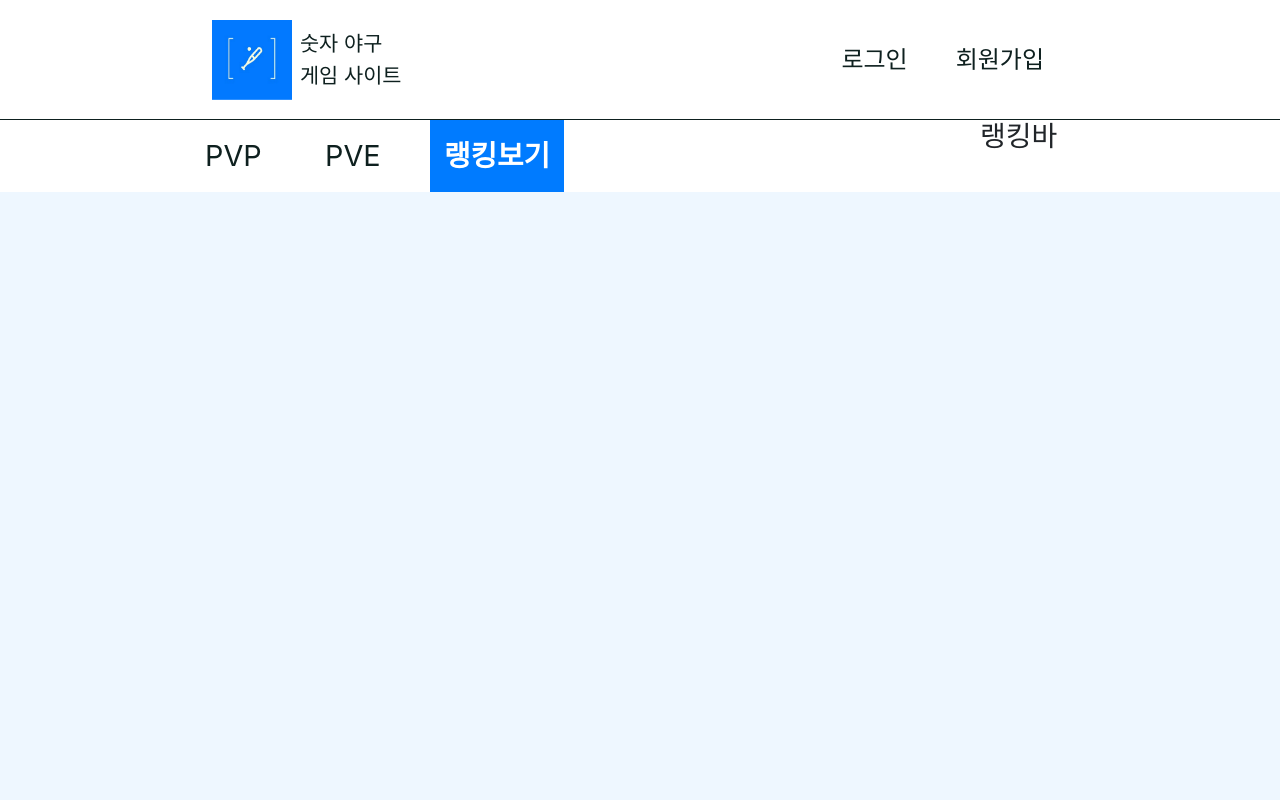
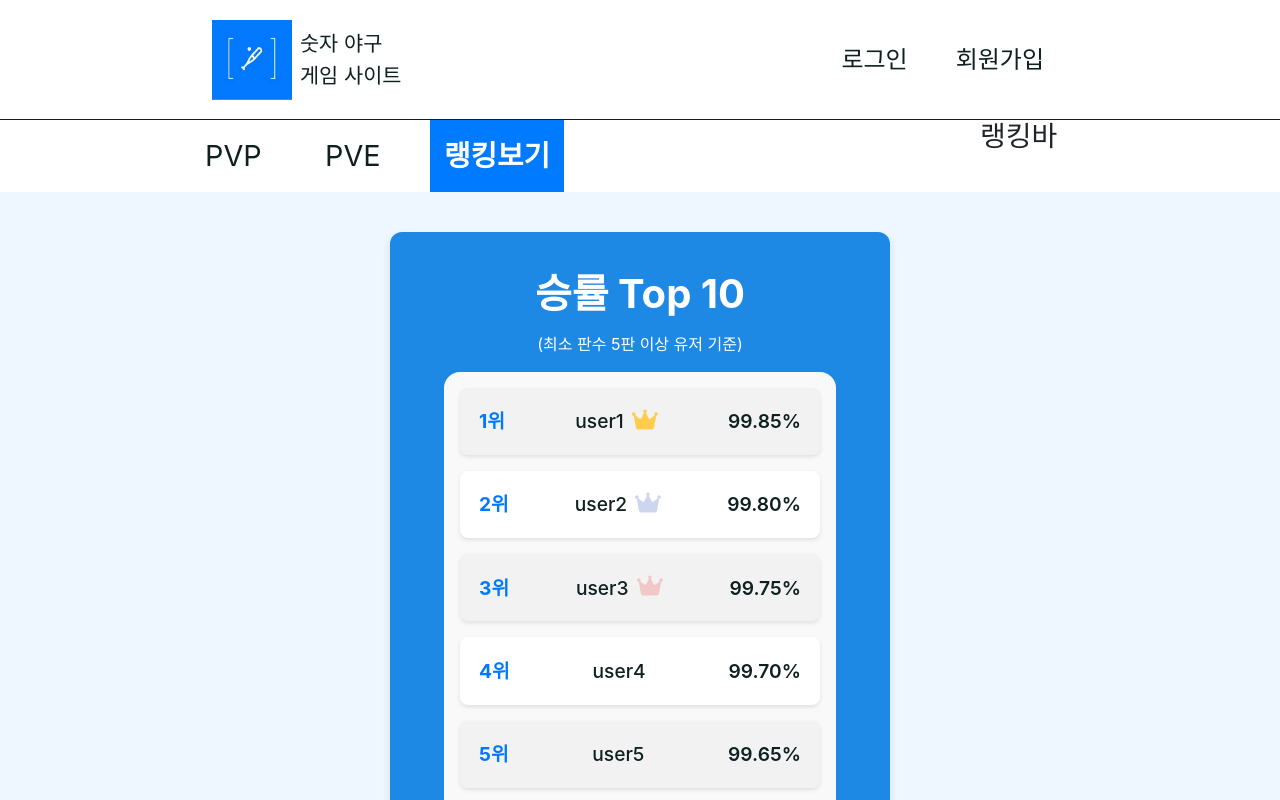
Before and after one commit to playful-study/web-baseball-game, a React (Create React App) app in the folder front/baseball/: page /lobby/ranking in a window 1280 px wide. Shown: the top 800 px of the page. Built offline with nearby package versions, Linux system fonts and the light colour scheme; the HTML template or start-up script is replaced by a standard one.

Commit message:
style: 랭킹 조회 화면 추가

```diff
--- a/front/baseball/src/component/layout/LobbyLayout.jsx
+++ b/front/baseball/src/component/layout/LobbyLayout.jsx
@@ -3,6 +3,7 @@ import styled from "styled-components";
 import { Route, Routes } from 'react-router-dom';
 import PvpLobby from '../pvp/PvpLobby';
 import PveLobby from '../pve/PveLobby';
+import RankingContainer from '../ranking/RankingContainer';
 
 const StyledLobbyLayout = styled.div`
   display: flex;
@@ -19,6 +20,7 @@ const LobbyLayout = () => {
         <Routes>
             <Route path='/pvp' element={<PvpLobby/>}/>
             <Route path='/pve' element={<PveLobby/>}/>
+            <Route path='ranking' element={<RankingContainer/>}/>
         </Routes>
     </StyledLobbyLayout>
   )
--- a/front/baseball/src/component/layout/TotalLayout.jsx
+++ b/front/baseball/src/component/layout/TotalLayout.jsx
@@ -7,6 +7,7 @@ import { Route, Routes } from 'react-router-dom';
 import GameLayout from './GameLayout';
 import LinkNavbar from '../navbar/LinkNavbar';
 import LobbyLayout from './LobbyLayout';
+import ErrorContainer from '../error/ErrorContainer';
 
 
 const StyledLayout = styled.div`
@@ -23,9 +24,11 @@ const TotalLayout = () => {
       <LogoNavbar/>
       <LinkNavbar/>
       <Routes>
-        <Route path='' element={<MainLayout/>}/>
+        <Route path='/' element={<MainLayout/>}/>
         <Route path='/lobby/*' element={<LobbyLayout/>}/>
         <Route path='/gameRoom' element={<GameLayout/>}/>
+        {/* 모든 유효하지 않은 경로는 에러페이지로 이동하도록 */}
+        <Route path='*' element={<ErrorContainer/>}/>
       </Routes>
       <Footer/>
     </StyledLayout>
--- /dev/null
+++ b/front/baseball/src/component/ranking/RankingContainer.jsx
@@ -0,0 +1,158 @@
+import React, { useState } from 'react';
+import styled from 'styled-components';
+import { FontAwesomeIcon } from '@fortawesome/react-fontawesome';
+import { faCrown } from '@fortawesome/free-solid-svg-icons';
+
+const StyledRankingContainer = styled.div`
+  margin: auto;
+  width: 35%;
+  min-width: 500px;
+  height: 80vh; /* Viewport height를 기준으로 높이 조정 */
+  padding: 2em;
+  background-color: #1E88E5;
+  border-radius: 12px;
+  box-shadow: 0 4px 8px rgba(0, 0, 0, 0.1);
+
+  & > span {
+    color: #ffffff;
+    display: block;
+    text-align: center;
+
+    &:first-child {
+      font-size: 2.5em;
+      font-weight: 700;
+      margin-bottom: 0.5rem;
+    }
+
+    &:nth-child(2) {
+        margin-bottom: 1em;
+      font-size: 1em;
+      font-weight: 400;
+    }
+  }
+`;
+
+const UserContainer = styled.div`
+    margin: auto;
+    display: flex;
+    flex-direction: column;
+    width: 90%;
+    height: calc(100% - 120px); /* 상단 타이틀 부분을 고려한 높이 조정 */
+    padding: 1em;
+    background-color: #f9f9f9;
+    border-radius: 1em;
+    overflow-y: auto; /* 세로 스크롤 가능하도록 설정 */
+    overflow-x: hidden; /* 가로 스크롤 방지 */
+
+    /* Scrollbar Styles */
+    &::-webkit-scrollbar {
+        width: 14px; /* 스크롤바의 너비 */
+        border-radius: 10px;
+    }
+
+    &::-webkit-scrollbar-track {
+        background: #f1f1f1; /* 스크롤바 트랙(배경) */
+    }
+
+    &::-webkit-scrollbar-thumb {
+        background-color: #0079ff; /* 스크롤바의 색상 */
+        border-radius: 1em; /* 스크롤바의 둥근 모서리 */
+        border: 2px solid #0079ff; /* 스크롤바 주위에 여백 추가 */
+    }
+
+    &::-webkit-scrollbar-thumb:hover {
+        background: #0033ff; /* 스크롤바에 마우스가 올라갔을 때 색상 */
+        border-color: #0033ff;
+    }
+
+    & > div {
+        display: flex;
+        justify-content: space-between;
+        align-items: center;
+        margin-bottom: 1rem;
+        padding: 1em;
+        background-color: #ffffff;
+        border-radius: 8px;
+        box-shadow: 0 2px 4px rgba(0, 0, 0, 0.1);
+        font-size: 1.2em;
+        color: #0E201F;
+    }
+
+    & > div:nth-child(odd) {
+        background-color: #f2f2f2;
+    }
+`;
+
+const RankNumber = styled.span`
+  font-weight: 700;
+  color: #0079ff;
+`;
+
+const UserNickname = styled.span`
+    color: #0E201F;
+  font-weight: 500;
+`;
+
+const GoldCrown = styled(FontAwesomeIcon)`
+    font-size: 1.2em;
+    display: inline;
+    color: #FFCD4E;
+    margin-left: 8px; /* UserNickname과 GoldCrown 사이의 간격 */;
+`;
+
+const SilverCrown = styled(FontAwesomeIcon)`
+    font-size: 1.2em;
+    display: inline;
+    color: #CED5EE;
+    margin-left: 8px; /* UserNickname과 GoldCrown 사이의 간격 */;
+`;
+
+const BronzeCrown = styled(FontAwesomeIcon)`
+    font-size: 1.2em;
+    display: inline;
+    color: #F1C7C7;
+    margin-left: 8px; /* UserNickname과 GoldCrown 사이의 간격 */;
+`;
+
+const WinRate = styled.span`
+  font-weight: 600;
+  color: #0E201F;
+`;
+
+const RankingContainer = () => {
+  const [topTen, setTopTen] = useState([
+    { "nickname": "user1", "winRate": "99.85%" },
+    { "nickname": "user2", "winRate": "99.80%" },
+    { "nickname": "user3", "winRate": "99.75%" },
+    { "nickname": "user4", "winRate": "99.70%" },
+    { "nickname": "user5", "winRate": "99.65%" },
+    { "nickname": "user6", "winRate": "99.60%" },
+    { "nickname": "user7", "winRate": "99.55%" },
+    { "nickname": "user8", "winRate": "99.50%" },
+    { "nickname": "user9", "winRate": "99.45%" },
+    { "nickname": "user10", "winRate": "99.40%" },
+  ]);
+
+  return (
+    <StyledRankingContainer>
+      <span>승률 Top 10</span>
+      <span>(최소 판수 5판 이상 유저 기준)</span>
+      <UserContainer>
+        {topTen.map((el, index) => (
+          <div key={index}>
+            <RankNumber>{index + 1}위</RankNumber>
+            <UserNickname>
+                {el.nickname}
+                {index == 0 && <GoldCrown icon={faCrown}/>}
+                {index == 1 && <SilverCrown icon={faCrown}/>}
+                {index == 2 && <BronzeCrown icon={faCrown}/>}
+            </UserNickname>
+            <WinRate>{el.winRate}</WinRate>
+          </div>
+        ))}
+      </UserContainer>
+    </StyledRankingContainer>
+  );
+};
+
+export default RankingContainer;
```
